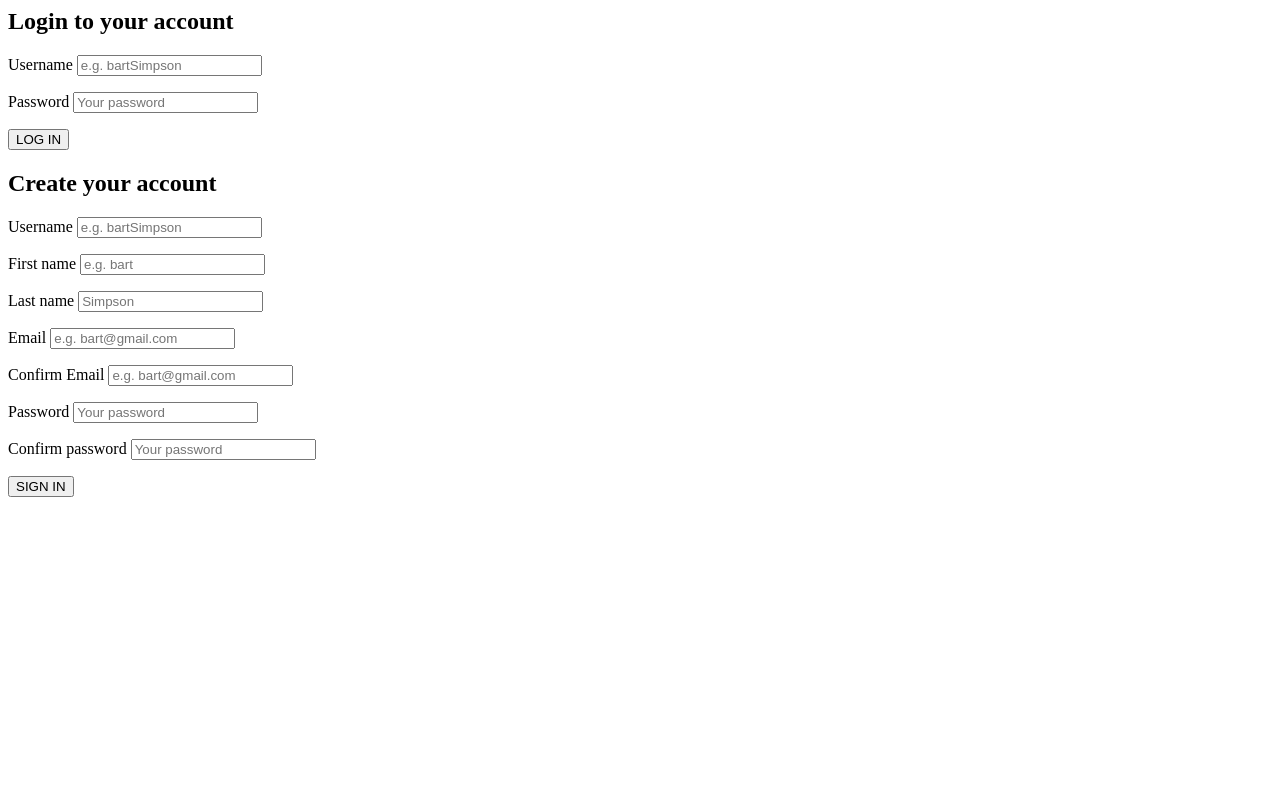
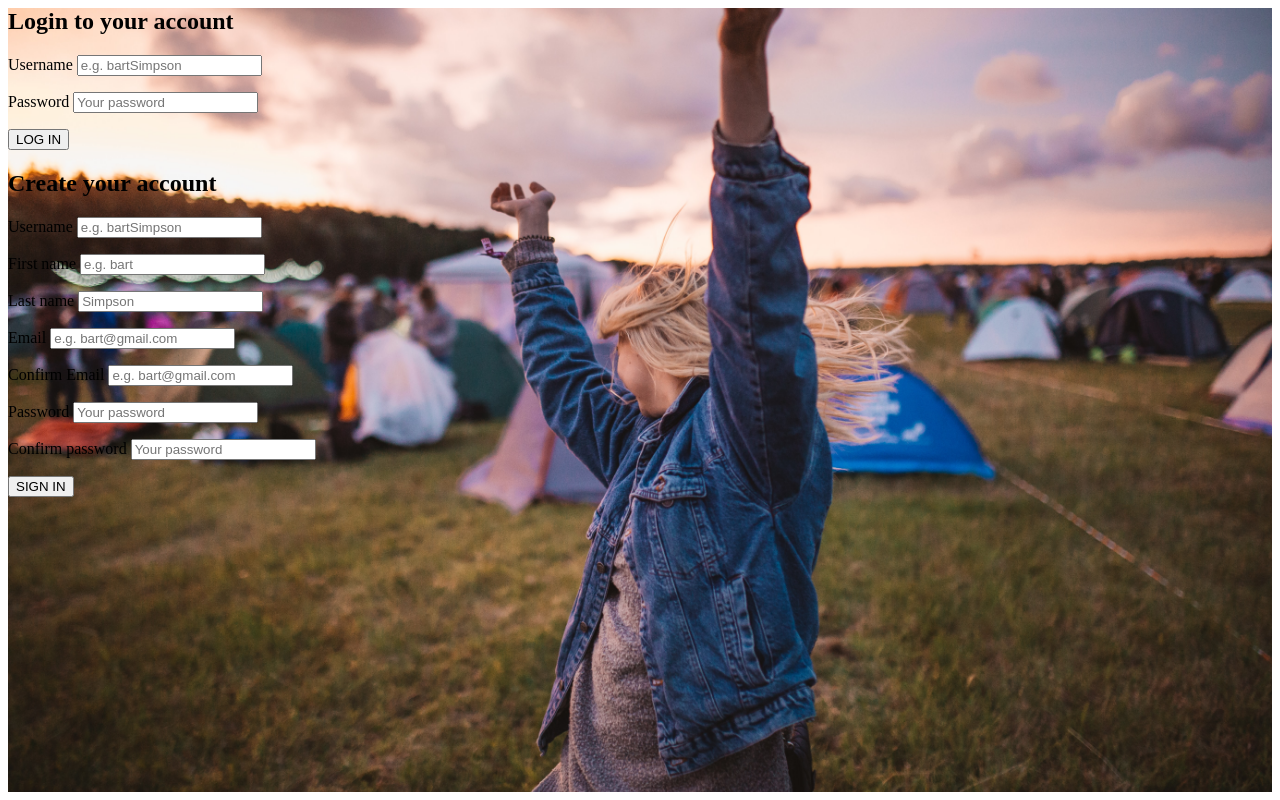
Before and after one commit to kiyoIshi/Smotify, a PHP site: page /register.php in a window 1280 px wide. Run offline with PHP 8.4, Linux system fonts and the light colour scheme.

Commit message:
add background image

```diff
--- /dev/null
+++ b/assets/css/register.css
@@ -0,0 +1,9 @@
+#background {
+  background-color: #000;
+  background-image: url(../images/bg.jpg);
+  background-position: center;
+  background-size: cover;
+  display: table;
+  height: 100%;
+  width: 100%;
+}
--- a/register.php
+++ b/register.php
@@ -26,8 +26,10 @@
 <html lang="en">
 <head>
   <title>Welcome to Smotify!</title>
+  <link rel="stylesheet" type="text/css" href="assets/css/register.css">
 </head>
 <body>
+  <div id="background">
     <div id='inputContainer'>
       <form id="loginForm" action="register.php" method="POST">
         <h2>Login to your account</h2>
@@ -96,5 +98,6 @@
         <button type="submit" name="registerButton">SIGN IN</button>
       </form>
     </div>
+  </div>
 
 </body>
```
Also changed, not shown: assets/images/bg.jpg (added). Lines whose indentation alone changed are shown as unchanged.
